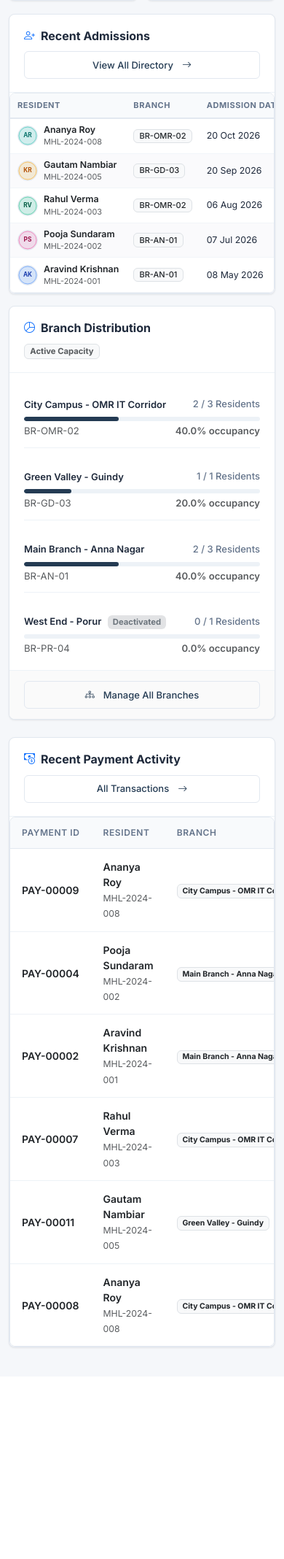
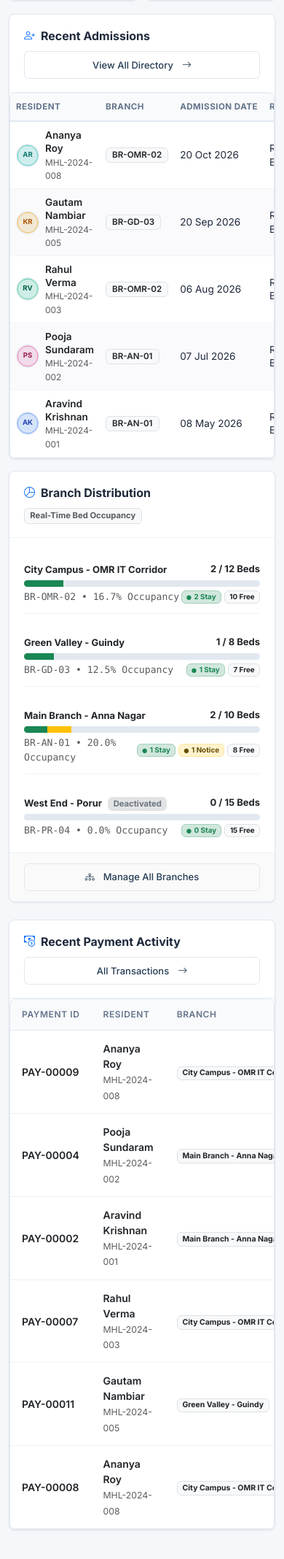
Before and after one commit to mohammedtk611/Miracle-Hostel, a Flask app: page /dashboard in a window 390 px wide. Shown: the part 614-2750 px from the top of the page at 73% size. Before the commit the page ends 2462 px from the top, so only its background shows below. Run offline with Flask 3, Linux system fonts and the light colour scheme; a user stored in the database is signed in; data comes from the database, SQL or seed files in the repository; data that the repository does not hold is empty; some libraries are stand-ins or nearby versions.

Commit message:
feat(branches, dashboard): add total beds, real-time occupancy with notice period, fix table spacing and eliminate mobile sideways scroll

```diff
--- a/app/services/seed_service.py
+++ b/app/services/seed_service.py
@@ -26,6 +26,7 @@ def seed_database_sample_data(force=False):
         branch_code="BR-AN-01",
         address="14, 2nd Avenue, Anna Nagar East, Chennai 600102",
         contact_number="+91 98401 23456",
+        total_beds=10,
         is_active=True
     )
     branch2 = Branch(
@@ -33,6 +34,7 @@ def seed_database_sample_data(force=False):
         branch_code="BR-OMR-02",
         address="Plot 88, Rajiv Gandhi Salai, Thoraipakkam, Chennai 600097",
         contact_number="+91 98402 34567",
+        total_beds=12,
         is_active=True
     )
     branch3 = Branch(
@@ -40,6 +42,7 @@ def seed_database_sample_data(force=False):
         branch_code="BR-GD-03",
         address="7, Industrial Estate Main Rd, Guindy, Chennai 600032",
         contact_number="+91 98403 45678",
+        total_beds=8,
         is_active=True
     )
     branch4 = Branch(
@@ -47,6 +50,7 @@ def seed_database_sample_data(force=False):
         branch_code="BR-PR-04",
         address="22, Mount-Poonamallee High Rd, Porur, Chennai 600116",
         contact_number="+91 98404 56789",
+        total_beds=15,
         is_active=False  # Deactivated branch with historical records
     )
 
@@ -84,6 +88,7 @@ def seed_database_sample_data(force=False):
         aadhaar_last_four=last2,
         admission_date=today - timedelta(days=120),
         leaving_date=None,
+        notice_date=today + timedelta(days=25),
         resident_status=ResidentStatus.ACTIVE
     )
 
--- a/app/static/css/responsive.css
+++ b/app/static/css/responsive.css
@@ -451,7 +451,17 @@ img, svg, video, canvas, audio, iframe, embed, object {
   background-color: #FFFFFF;
 }
 
-/* Subtle sleek touch scrollbar */
+/* On mobile screens, prevent horizontal sideways scrolling when marked */
+@media (max-width: 767.98px) {
+  .table-responsive-portal,
+  .table-responsive-portal.no-scroll-mobile {
+    overflow-x: hidden !important;
+    width: 100% !important;
+    max-width: 100% !important;
+  }
+}
+
+/* Subtle sleek touch scrollbar for screens that scroll */
 .table-responsive-portal::-webkit-scrollbar {
   height: 4px;
 }
@@ -471,18 +481,17 @@ img, svg, video, canvas, audio, iframe, embed, object {
   .table-portal-responsive {
     display: table !important;
     width: 100% !important;
-    min-width: 640px !important;
+    min-width: 0 !important;
+    max-width: 100% !important;
+    table-layout: auto !important;
     border-collapse: collapse !important;
     border-spacing: 0 !important;
-    font-size: 0.8125rem !important;
+    font-size: 0.85rem !important;
   }
 
   .table-portal-responsive thead {
     display: table-header-group !important;
     background-color: #F8FAFC !important;
-    position: sticky !important;
-    top: 0 !important;
-    z-index: 5 !important;
   }
 
   .table-portal-responsive thead tr {
@@ -491,11 +500,11 @@ img, svg, video, canvas, audio, iframe, embed, object {
 
   .table-portal-responsive thead th {
     display: table-cell !important;
-    padding: 0.5rem 0.625rem !important;
-    font-size: 0.6875rem !important;
+    padding: 0.6rem 0.5rem !important;
+    font-size: 0.725rem !important;
     font-weight: 700 !important;
     text-transform: uppercase !important;
-    letter-spacing: 0.05em !important;
+    letter-spacing: 0.04em !important;
     color: #64748B !important;
     background-color: #F8FAFC !important;
     border-bottom: 2px solid #E2E8F0 !important;
@@ -531,20 +540,18 @@ img, svg, video, canvas, audio, iframe, embed, object {
     background-color: #F1F5F9 !important;
   }
 
-  /* Compact cell layout */
+  /* Compact cell layout with comfortable font sizes & spacing */
   .table-portal-responsive tbody td {
     display: table-cell !important;
-    padding: 0.45rem 0.625rem !important;
-    font-size: 0.775rem !important;
-    line-height: 1.3 !important;
+    padding: 0.55rem 0.5rem !important;
+    font-size: 0.85rem !important;
+    line-height: 1.35 !important;
     color: var(--color-text-main) !important;
     border: none !important;
     border-bottom: 1px solid #F1F5F9 !important;
     vertical-align: middle !important;
-    white-space: nowrap !important;
     text-align: left !important;
     min-height: auto !important;
-    width: auto !important;
   }
 
   .table-portal-responsive tbody td.text-end {
@@ -557,47 +564,30 @@ img, svg, video, canvas, audio, iframe, embed, object {
     content: none !important;
   }
 
-  /* Sticky first column (Resident ID) so horizontal swipe retains reference */
+  /* Remove sticky first column to prevent overlap collisions */
   .table-portal-responsive thead th:first-child,
   .table-portal-responsive tbody td:first-child {
-    position: sticky !important;
-    left: 0 !important;
-    z-index: 2 !important;
-    background-color: #FFFFFF !important;
-    box-shadow: 2px 0 5px -2px rgba(0, 0, 0, 0.08);
+    position: static !important;
+    box-shadow: none !important;
   }
 
-  .table-portal-responsive thead th:first-child {
-    z-index: 6 !important;
-    background-color: #F8FAFC !important;
-  }
-
-  .table-portal-responsive tbody tr:nth-child(even) td:first-child {
-    background-color: #FAFAFC !important;
-  }
-
-  .table-portal-responsive tbody tr:hover td:first-child,
-  .table-portal-responsive tbody tr:active td:first-child {
-    background-color: #F1F5F9 !important;
-  }
-
-  /* Phone-Ratio Avatar: Compact 28px */
+  /* Phone-Ratio Avatar: 32px */
   .avatar-thumb {
-    width: 28px !important;
-    height: 28px !important;
-    min-width: 28px !important;
+    width: 32px !important;
+    height: 32px !important;
+    min-width: 32px !important;
     border-radius: 50% !important;
-    font-size: 0.7rem !important;
+    font-size: 0.75rem !important;
     flex-shrink: 0 !important;
   }
 
-  /* Phone-Ratio Badges: Sleek, proportional, compact pills */
+  /* Phone-Ratio Badges: Proportional, crisp pill buttons */
   .table-portal-responsive button.badge-status,
   .table-portal-responsive .badge-btn {
-    min-height: 26px !important;
-    padding: 0.2rem 0.5rem !important;
-    font-size: 0.7rem !important;
-    font-weight: 500 !important;
+    min-height: 28px !important;
+    padding: 0.25rem 0.55rem !important;
+    font-size: 0.75rem !important;
+    font-weight: 600 !important;
     border-radius: 9999px !important;
     gap: 0.25rem !important;
     line-height: 1.2 !important;
@@ -608,9 +598,9 @@ img, svg, video, canvas, audio, iframe, embed, object {
 
   .table-portal-responsive .badge-status,
   .table-portal-responsive .badge {
-    padding: 0.2rem 0.45rem !important;
-    font-size: 0.6875rem !important;
-    font-weight: 500 !important;
+    padding: 0.25rem 0.5rem !important;
+    font-size: 0.725rem !important;
+    font-weight: 600 !important;
     border-radius: 6px !important;
   }
 
@@ -618,15 +608,15 @@ img, svg, video, canvas, audio, iframe, embed, object {
   .table-portal-responsive tbody td[data-label="Actions"],
   .table-portal-responsive tbody td.text-end {
     border-top: none !important;
-    padding-top: 0.45rem !important;
+    padding-top: 0.5rem !important;
     text-align: right !important;
   }
 
   .table-portal-responsive tbody td[data-label="Actions"] .btn,
   .table-portal-responsive tbody td.text-end .btn {
-    min-height: 26px !important;
-    padding: 0.2rem 0.5rem !important;
-    font-size: 0.725rem !important;
+    min-height: 28px !important;
+    padding: 0.25rem 0.5rem !important;
+    font-size: 0.75rem !important;
     width: auto !important;
     display: inline-flex !important;
     align-items: center !important;
--- a/app/static/js/dashboard.js
+++ b/app/static/js/dashboard.js
@@ -48,12 +48,17 @@ function initBranchModals() {
       const branchCode = button.getAttribute('data-branch-code');
       const branchAddress = button.getAttribute('data-branch-address');
       const branchContact = button.getAttribute('data-branch-contact');
+      const branchBeds = button.getAttribute('data-branch-beds');
 
       document.getElementById('edit_branch_id').value = branchId || '';
       document.getElementById('edit_branch_name').value = branchName || '';
       document.getElementById('edit_branch_code').value = branchCode || '';
       document.getElementById('edit_branch_address').value = branchAddress || '';
       document.getElementById('edit_branch_contact').value = branchContact || '';
+      const bedsInput = document.getElementById('edit_total_beds');
+      if (bedsInput) {
+        bedsInput.value = branchBeds || '20';
+      }
     });
   }
 
--- a/app/templates/dashboard/index.html
+++ b/app/templates/dashboard/index.html
@@ -112,7 +112,7 @@
               <tr>
                 <th>Resident</th>
                 <th>Branch</th>
-                <th>Admission Date</th>
+                <th class="d-none d-md-table-cell">Admission Date</th>
                 <th>Room / Bed</th>
                 <th>Deposit Status</th>
                 <th class="text-end">Action</th>
@@ -133,7 +133,7 @@
                   <td data-label="Branch">
                     <span class="badge bg-light text-dark border">{{ res.branch_code }}</span>
                   </td>
-                  <td data-label="Admission">{{ res.admission_date|format_date }}</td>
+                  <td data-label="Admission" class="d-none d-md-table-cell">{{ res.admission_date|format_date }}</td>
                   <td data-label="Room / Bed">{{ res.room_number }}</td>
                   <td data-label="Deposit">
                     {% if res.deposit_status == 'PAID' %}
@@ -145,7 +145,7 @@
                     {% endif %}
                   </td>
                   <td data-label="Action" class="text-end">
-                    <a href="{{ url_for('residents.profile', resident_code=res.resident_code) }}" class="btn btn-sm btn-outline-primary py-1 px-2">
+                    <a href="{{ url_for('residents.profile', resident_code=res.resident_code) }}" class="btn btn-sm btn-outline-primary py-1 px-2" title="View Full Profile (includes Admission Date, Room & Stay details)">
                       <i class="bi bi-eye"></i> View
                     </a>
                   </td>
@@ -164,7 +164,7 @@
     </div>
   </div>
 
-  <!-- Branch-wise Resident Distribution -->
+  <!-- Branch-wise Resident Distribution & Real-Time Bed Occupancy -->
   <div class="col-lg-4">
     <div class="card-portal h-100">
       <div class="card-portal-header">
@@ -172,32 +172,64 @@
           <i class="bi bi-pie-chart text-primary"></i>
           <h2 class="h6 mb-0 fw-bold">Branch Distribution</h2>
         </div>
-        <span class="badge bg-light text-muted border">Active Capacity</span>
+        <span class="badge bg-light text-muted border">Real-Time Bed Occupancy</span>
       </div>
       <div class="card-portal-body">
         <div class="d-flex flex-column gap-3">
           {% for b in branch_distribution %}
             <div class="branch-distribution-item">
-              <div class="branch-distribution-header">
+              <div class="branch-distribution-header d-flex justify-content-between align-items-center mb-1">
                 <div>
-                  <span class="branch-distribution-name">{{ b.branch_name }}</span>
+                  <span class="branch-distribution-name fw-bold text-dark">{{ b.branch_name }}</span>
                   {% if not b.is_active %}
                     <span class="badge bg-secondary-subtle text-secondary ms-1 small">Deactivated</span>
                   {% endif %}
                 </div>
-                <span class="branch-distribution-count">
-                  {{ b.active_count }} / {{ b.total_count }} Residents
+                <span class="branch-distribution-count small fw-bold text-dark">
+                  {{ b.occupied_count }} / {{ b.total_beds }} Beds
                 </span>
               </div>
-              <div class="distribution-progress">
+
+              <!-- Multi-Segment Real-Time Progress Bar: Green (Staying), Yellow (Notice Period / Leaving Soon) -->
+              <div class="progress" style="height: 9px; border-radius: 5px; background-color: #E2E8F0; overflow: hidden; display: flex;" title="{{ b.occupied_count }} of {{ b.total_beds }} beds occupied">
+                <!-- Green: Residents Staying -->
                 <div
-                  class="distribution-progress-bar {% if not b.is_active %}bg-secondary{% endif %}"
-                  style="width: {{ b.percentage }}%;"
+                  class="progress-bar bg-success"
+                  role="progressbar"
+                  style="width: {{ b.staying_pct }}%;"
+                  title="{{ b.staying_count }} resident(s) staying"
+                  aria-valuenow="{{ b.staying_pct }}"
+                  aria-valuemin="0"
+                  aria-valuemax="100"
+                ></div>
+                <!-- Yellow: Residents Leaving This / Next Month (Notice Period) -->
+                <div
+                  class="progress-bar bg-warning"
+                  role="progressbar"
+                  style="width: {{ b.leaving_pct }}%;"
+                  title="{{ b.leaving_count }} resident(s) leaving (notice period)"
+                  aria-valuenow="{{ b.leaving_pct }}"
+                  aria-valuemin="0"
+                  aria-valuemax="100"
                 ></div>
               </div>
-              <div class="d-flex justify-content-between mt-1">
-                <span class="small text-muted">{{ b.branch_code }}</span>
-                <span class="small text-muted fw-semibold">{{ b.percentage }}% occupancy</span>
+
+              <!-- Occupancy Breakdown Legend & Available Beds -->
+              <div class="d-flex justify-content-between align-items-center mt-1 small">
+                <span class="text-muted font-monospace">{{ b.branch_code }} &bull; {{ b.occupancy_pct }}% Occupancy</span>
+                <div class="d-flex align-items-center gap-1">
+                  <span class="badge bg-success-subtle text-success border border-success-subtle" title="Residents staying">
+                    <i class="bi bi-circle-fill me-1" style="font-size: 0.4rem;"></i>{{ b.staying_count }} Stay
+                  </span>
+                  {% if b.leaving_count > 0 %}
+                    <span class="badge bg-warning-subtle text-warning-emphasis border border-warning-subtle" title="Residents leaving this or next month">
+                      <i class="bi bi-circle-fill me-1" style="font-size: 0.4rem;"></i>{{ b.leaving_count }} Notice
+                    </span>
+                  {% endif %}
+                  <span class="badge bg-light text-dark border" title="Vacant beds available">
+                    {{ b.available_beds }} Free
+                  </span>
+                </div>
               </div>
             </div>
           {% endfor %}
```
Also changed, not shown: app/models/branch.py (+24 -0 lines), app/models/resident.py (+16 -0 lines), app/routes/branches.py (+18 -0 lines), app/services/dashboard_service.py (+32 -8 lines), app/services/migration_service.py (+11 -0 lines), app/templates/branches/index.html (+44 -19 lines), app/templates/residents/index.html (+15 -15 lines), tests/test_phase4_branches.py (+57 -0 lines), tests/test_responsive_ui.py (+2 -0 lines).
